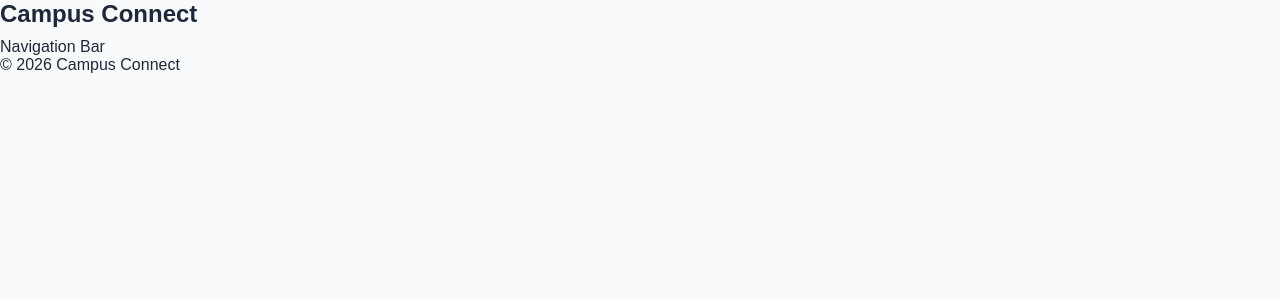
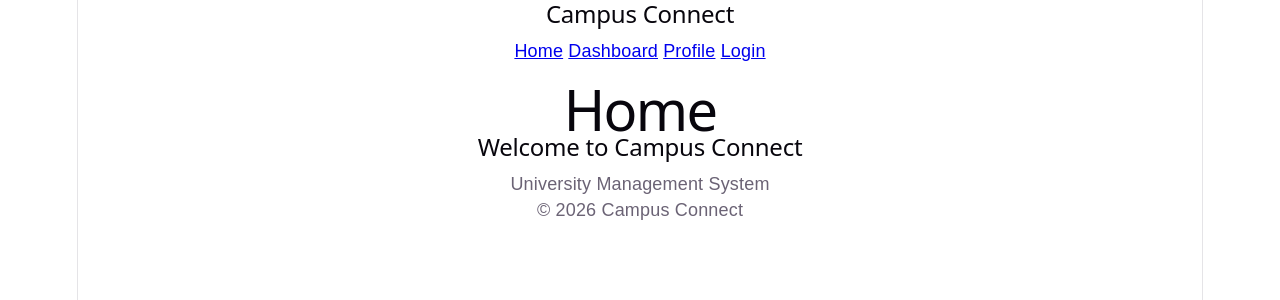
Before and after one commit to POLORAJ/CampusConnect, a React (Vite) app in the folder client/: page / in a window 1280 px wide. Shown: the top 300 px of the page. Built offline with nearby package versions, Linux system fonts and the light colour scheme.

Commit message:
Complete Sprint 6 React Router navigation

```diff
--- a/client/package.json
+++ b/client/package.json
@@ -13,7 +13,7 @@
     "axios": "^1.19.0",
     "react": "^19.2.8",
     "react-dom": "^19.2.8",
-    "react-router-dom": "^7.18.2"
+    "react-router-dom": "^7.18.3"
   },
   "devDependencies": {
     "@eslint/js": "^10.0.1",
--- a/client/src/App.jsx
+++ b/client/src/App.jsx
@@ -1,9 +1,7 @@
-import MainLayout from "./layouts/MainLayout";
+import AppRoutes from './routes/AppRoutes';
 
 function App() {
-  return (
-    <MainLayout />
-  );
+  return <AppRoutes />;
 }
 
 export default App;
--- a/client/src/components/Navbar.jsx
+++ b/client/src/components/Navbar.jsx
@@ -1,8 +1,16 @@
+import { NavLink } from 'react-router-dom';
+
 function Navbar() {
   return (
-    <nav>
+    <nav className="navbar">
       <h2>Campus Connect</h2>
-      <p>Navigation Bar</p>
+
+      <div>
+        <NavLink to="/">Home</NavLink>{' '}
+        <NavLink to="/dashboard">Dashboard</NavLink>{' '}
+        <NavLink to="/profile">Profile</NavLink>{' '}
+        <NavLink to="/login">Login</NavLink>
+      </div>
     </nav>
   );
 }
--- a/client/src/layouts/MainLayout.jsx
+++ b/client/src/layouts/MainLayout.jsx
@@ -1,13 +1,14 @@
+import { Outlet } from "react-router-dom";
 import Navbar from "../components/Navbar";
 import Footer from "../components/Footer";
 
-function MainLayout({ children }) {
+function MainLayout() {
   return (
     <>
       <Navbar />
 
       <main>
-        {children}
+        <Outlet />
       </main>
 
       <Footer />
--- a/client/src/main.jsx
+++ b/client/src/main.jsx
@@ -1,11 +1,16 @@
-import { StrictMode } from 'react'
-import { createRoot } from 'react-dom/client'
-import './assets/styles/variables.css'
-import './assets/styles/global.css'
-import App from './App.jsx'
+import { StrictMode } from 'react';
+import { createRoot } from 'react-dom/client';
+import { BrowserRouter } from 'react-router-dom';
+
+import './index.css';
+import './assets/styles/global.css';
+
+import App from './App.jsx';
 
 createRoot(document.getElementById('root')).render(
   <StrictMode>
-    <App />
+    <BrowserRouter>
+      <App />
+    </BrowserRouter>
   </StrictMode>
-)
+);
--- /dev/null
+++ b/client/src/routes/AppRoutes.jsx
@@ -0,0 +1,26 @@
+import { Routes, Route } from 'react-router-dom';
+
+import Home from '../pages/Home/Home';
+import Login from '../pages/Login/Login';
+import Dashboard from '../pages/Dashboard/Dashboard';
+import Profile from '../pages/Profile/Profile';
+import NotFound from '../pages/NotFound/NotFound';
+import MainLayout from '../layouts/MainLayout';
+
+function AppRoutes() {
+  return (
+    <Routes>
+      <Route element={<MainLayout />}>
+        <Route path="/" element={<Home />} />
+        <Route path="/dashboard" element={<Dashboard />} />
+        <Route path="/profile" element={<Profile />} />
+      </Route>
+
+      <Route path="/login" element={<Login />} />
+
+      <Route path="*" element={<NotFound />} />
+    </Routes>
+  );
+}
+
+export default AppRoutes;
```
Also changed, not shown: 1 other file (tests, documents, lock files or other folders).
